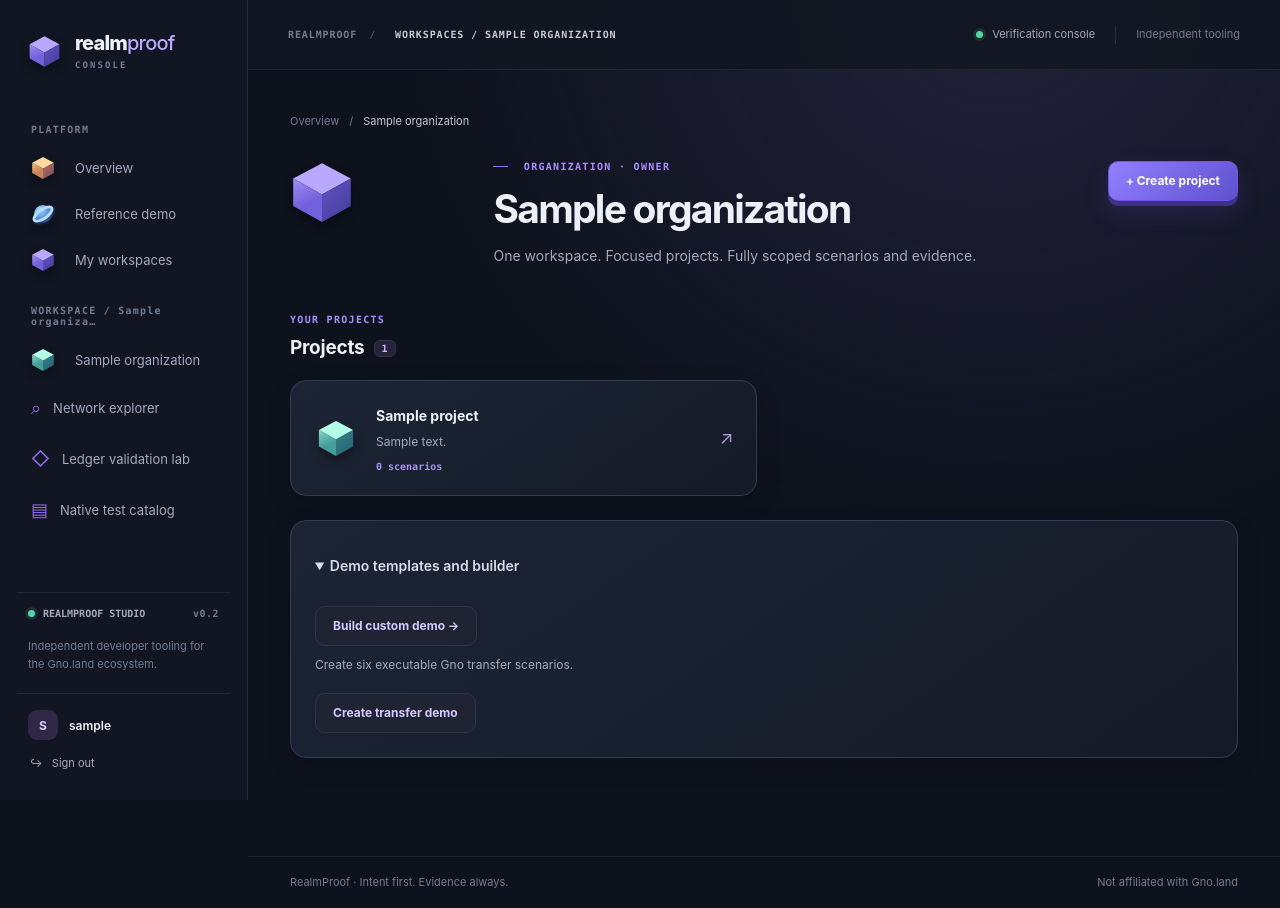
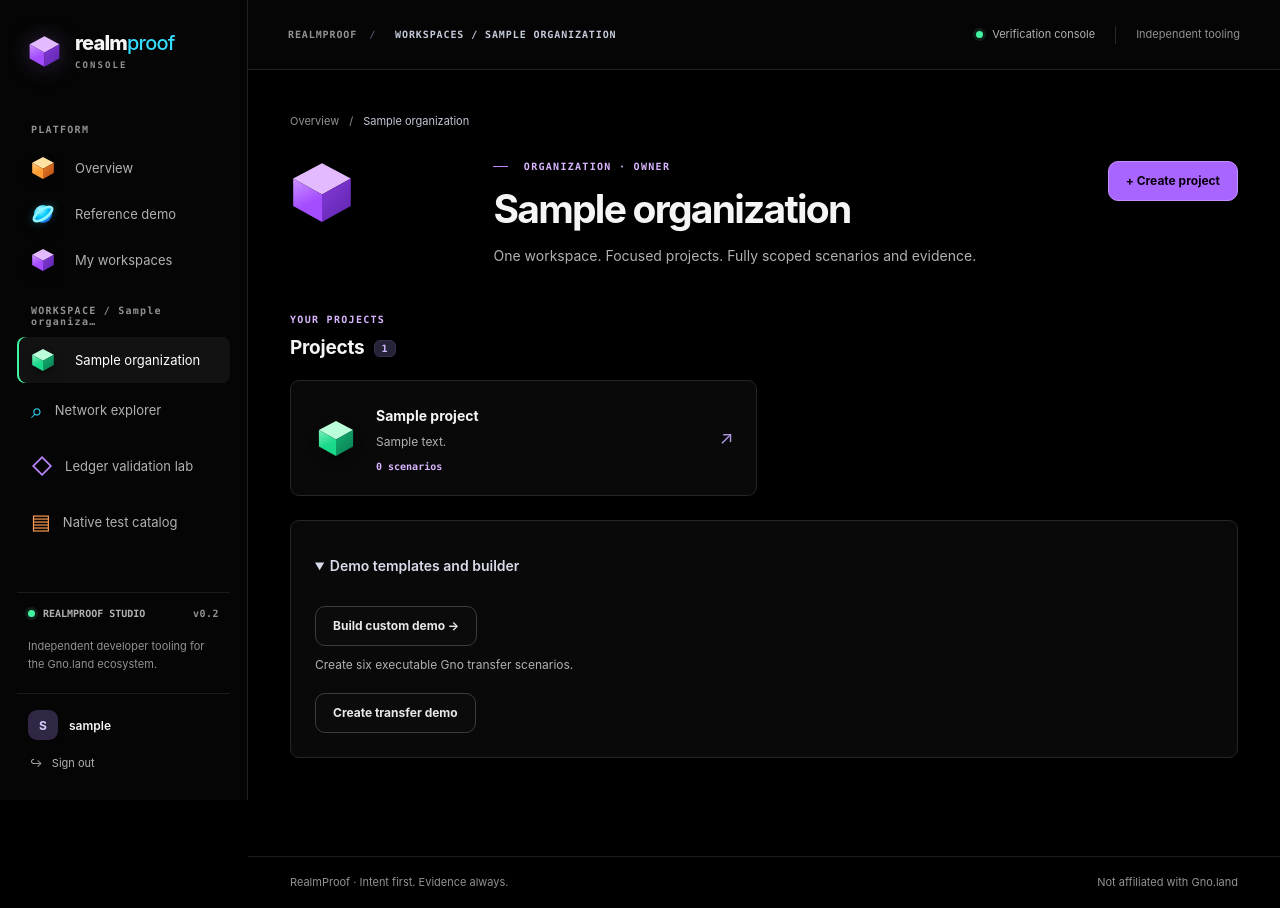
Before and after one commit to helijunior4545-glitch/RealmProof, a Django app: a page that uses studio/templates/studio/base.html in a window 1280 px wide, after a click on "Demo templates and builder". Run offline with Django 5.2, Linux system fonts and the light colour scheme; a user stored in the database is signed in; tables that the repository leaves empty hold one stand-in row (values such as "Sample post"); data that the repository does not hold is empty; parts of the project's set-up code (start-up, migrations or seed data) failed here and were passed over.

Commit message:
design: introduce pure black chromatic console and responsive microinteractions

```diff
--- /dev/null
+++ b/studio/static/studio/chromatic.css
@@ -0,0 +1,64 @@
+/* Chromatic console: neutral black surfaces, semantic spectral accents. */
+:root{--bg:#000;--sidebar:#050505;--surface:#090909;--surface-high:#121212;--field:#050505;--edge:#272727;--edge-soft:#1b1b1b;--text:#f5f5f5;--muted:#b1b1b1;--subtle:#929292;--accent:#bd85ff;--accent-hover:#d9b5ff;--accent-dim:#bd85ff19;--blue:#35ddff;--green:#42f5a1;--red:#ff627e;--amber:#ffc15b}
+body,.app-shell{background:#000;color:var(--text)}
+.sidebar,.topbar{background:#050505;border-color:#222}
+.sidebar{overflow-y:auto}
+.content{background:#000}
+.brand-name>span{color:#35ddff}
+.brand-icon{filter:drop-shadow(0 0 10px #bd85ff44)}
+.panel,.metric,.workspace-tile,.verdict-box,.run-facts,.overview-callout{background:#090909;border:1px solid #252525;border-radius:9px;box-shadow:none}
+.panel:hover,.metric:hover{border-color:#424242}
+.rp-object{--top:#e4baff;--left:#a44dff;--right:#5921a6;transition:transform .24s cubic-bezier(.2,.8,.2,1),filter .24s}
+.rp-vault{--top:#baffd9;--left:#1bd98b;--right:#08764d}
+.rp-stack{--top:#ffe2a1;--left:#ff9d32;--right:#b94b13}
+.rp-orbit{--top:#c2faff;--left:#00c9ff;--right:#1853d6}
+.rp-orbit b{border-color:#8bf5ff;box-shadow:0 0 8px #35ddff55}
+.chroma-amber{--nav-color:#ffc15b}.chroma-pink{--nav-color:#ff75d5}.chroma-violet{--nav-color:#bd85ff}.chroma-green{--nav-color:#42f5a1}.chroma-cyan{--nav-color:#35ddff}.chroma-orange{--nav-color:#ff9d52}
+.nav-link{position:relative;transition:background .18s,color .18s,box-shadow .18s}
+.nav-link .t-nav-glyph{color:var(--nav-color,#bd85ff);font-size:21px;transition:transform .2s,filter .2s}
+.nav-link:hover,.nav-link[aria-current=page]{background:#121212;color:#fff;box-shadow:inset 2px 0 var(--nav-color,#bd85ff)}
+.nav-link:hover .rp-object,.nav-link:hover .t-nav-glyph{transform:translateY(-2px) rotate(-7deg);filter:drop-shadow(0 0 7px var(--nav-color,#bd85ff))}
+.nav-link[aria-current=page] .t-nav-glyph{filter:drop-shadow(0 0 6px var(--nav-color,#bd85ff))}
+.button,.jury-cta,.tw-primary,.tw-outline{transition:transform .16s,background .18s,border-color .18s,box-shadow .18s}
+.button.primary,.jury-cta,.tw-primary{background:#a965ff;color:#08000e;border:1px solid #c68fff;box-shadow:none;font-weight:750}
+.button.primary:hover,.jury-cta:hover,.tw-primary:hover{background:#c18bff;box-shadow:0 0 20px #a965ff35;transform:translateY(-1px)}
+.button:active,.jury-cta:active,.tw-primary:active,.tw-outline:active{transform:translateY(1px) scale(.98)}
+.button.secondary,.tw-outline{background:#0b0b0b;border-color:#3c3c3c;color:#e8e8e8}
+.button.secondary:hover,.tw-outline:hover{border-color:#35ddff;color:#35ddff;background:#35ddff0b}
+input,select,textarea,.tw-form input,.tw-form select{background:#050505;border-color:#343434;color:#f5f5f5;transition:border-color .18s,box-shadow .18s}
+input:focus,select:focus,textarea:focus,.tw-form input:focus,.tw-form select:focus{border-color:#35ddff;box-shadow:0 0 0 3px #35ddff18}
+.tw{--tw-panel:#090909;--tw-deep:#030303;--tw-border:#282828;--tw-secondary:#adadad;--tw-primary:#bd85ff;--tw-good:#42f5a1;--tw-fail:#ff627e;--tw-warn:#ffc15b;color:#f5f5f5}
+.tw .tw-crumb,.tw-overline{color:#a5a5a5}
+.tw .tw-rail a{transition:color .18s,border-color .18s,background .18s}
+.tw .tw-rail a:hover,.tw .tw-rail a.tw-active{color:#35ddff;border-bottom-color:#35ddff}
+.tw-stat{position:relative;overflow:hidden;transition:border-color .2s,transform .2s}
+.tw-stat:before{content:"";position:absolute;left:0;top:0;width:100%;height:2px;background:var(--stat-accent,#35ddff);opacity:.8}
+.tw-stat:nth-child(2){--stat-accent:#42f5a1}.tw-stat:nth-child(3){--stat-accent:#ff9d52}.tw-stat:nth-child(4){--stat-accent:#bd85ff}
+.tw-stat:hover{border-color:var(--stat-accent,#35ddff);transform:translateY(-2px)}
+.tw-card,.tw-stat{border-radius:8px}
+.tw-table th{background:#141414;color:#bdbdbd}
+.tw-table td small,.tw-truncate{color:#aaa}
+.tw-table tbody tr{transition:background .16s}
+.tw-table tbody tr:hover{background:#35ddff0b}
+.tw-tag,.tw-code-tag,.tw-count{background:#bd85ff10;border-color:#bd85ff55;color:#d6b3ff}
+.tw-result-header,.tw-notice{background:#35ddff09;border-color:#35ddff40}
+.tw-live{background:#42f5a10b;border-color:#42f5a144;color:#42f5a1}
+.tw-icon.tw-good{background:#42f5a118}.tw-icon.tw-bad{background:#ff627e18}.tw-icon.tw-neutral{background:#ffc15b18}
+.tw-placeholder-icon{background:#35ddff0d;border-color:#35ddff55;color:#35ddff;box-shadow:0 0 22px #35ddff12}
+.tw-suite>summary{transition:background .18s,color .18s}
+.tw-suite>summary:hover{background:#ffffff08;color:#35ddff}
+.tw-suite-glyph{background:#bd85ff12;border-color:#bd85ff44;color:#bd85ff}
+.tw-suite:nth-of-type(2n) .tw-suite-glyph{background:#35ddff12;border-color:#35ddff44;color:#35ddff}
+.tw-suite:nth-of-type(3n) .tw-suite-glyph{background:#ff9d5212;border-color:#ff9d5244;color:#ff9d52}
+.tw-suite-toggle{transition:transform .2s;color:#35ddff}
+.tw-suite[open]>summary .tw-suite-toggle{transform:rotate(180deg)}
+.tw-timeline i{background:#35ddff10;border-color:#35ddff55;color:#35ddff}
+.tw-timeline>div:not(:last-child) i:after{border-color:#35ddff44}
+.tw-timeline>div:nth-child(2n) i{background:#bd85ff12;border-color:#bd85ff55;color:#bd85ff}
+.tw-disclosure[open] pre,.tw-suite[open] .tw-table-scroll{animation:chroma-reveal .22s ease-out}
+@keyframes chroma-reveal{from{opacity:.45;transform:translateY(-4px)}to{opacity:1;transform:translateY(0)}}
+.workspace-tile{transition:transform .2s,border-color .2s,box-shadow .2s}
+.workspace-tile:hover{border-color:#35ddff;box-shadow:0 0 20px #35ddff10}
+.status-passed{color:#42f5a1}.status-failed,.status-error{color:#ff627e}.status-pending{color:#ffc15b}
+a:focus-visible,button:focus-visible,summary:focus-visible{outline:2px solid #35ddff;outline-offset:3px}
+@media(prefers-reduced-motion:reduce){*,*::before,*::after{animation:none!important;transition:none!important;scroll-behavior:auto!important}.tw-stat:hover,.button:hover,.nav-link:hover .rp-object,.nav-link:hover .t-nav-glyph{transform:none!important}}
--- a/studio/templates/studio/base.html
+++ b/studio/templates/studio/base.html
@@ -5,12 +5,13 @@
   <meta charset="utf-8">
   <meta name="viewport" content="width=device-width, initial-scale=1">
   <meta name="color-scheme" content="dark">
-  <meta name="theme-color" content="#0b0d12">
+  <meta name="theme-color" content="#000000">
   <title>{% block title %}Console{% endblock %} · RealmProof</title>
   <link href="{% static 'studio/app.css' %}" rel="stylesheet">
   <script src="{% static 'studio/console.js' %}" defer></script>
   <link href="{% static 'studio/objects.css' %}" rel="stylesheet">
   {% block extra_head %}{% endblock %}
+  <link href="{% static 'studio/chromatic.css' %}" rel="stylesheet">
 </head>
 <body>
   <div class="app-shell">
@@ -20,16 +21,16 @@
         <span class="brand-name">realm<span>proof</span><small>CONSOLE</small></span>
       </a>
       <div class="nav-group-label">PLATFORM</div>
-      <a class="nav-link" href="{% url 'studio:public_demo' %}"><span class="rp-object rp-stack" aria-hidden="true"><i></i><b></b><em></em></span> Overview</a>
-      {% if user.is_authenticated %}<a class="nav-link" href="{% url 'studio:reference_demo' %}"><span class="rp-object rp-orbit" aria-hidden="true"><i></i><b></b><em></em></span> Reference demo</a>{% endif %}
+      <a class="nav-link chroma-amber" {% if request.resolver_match.url_name == 'public_demo' %}aria-current="page"{% endif %} href="{% url 'studio:public_demo' %}"><span class="rp-object rp-stack" aria-hidden="true"><i></i><b></b><em></em></span> Overview</a>
+      {% if user.is_authenticated %}<a class="nav-link chroma-pink" {% if request.resolver_match.url_name == 'reference_demo' %}aria-current="page"{% endif %} href="{% url 'studio:reference_demo' %}"><span class="rp-object rp-orbit" aria-hidden="true"><i></i><b></b><em></em></span> Reference demo</a>{% endif %}
 
-      {% if user.is_authenticated %}<a class="nav-link" href="{% url 'studio:dashboard' %}"><span class="rp-object rp-cube" aria-hidden="true"><i></i><b></b><em></em></span> My workspaces</a>{% endif %}
+      {% if user.is_authenticated %}<a class="nav-link chroma-violet" {% if request.resolver_match.url_name == 'dashboard' %}aria-current="page"{% endif %} href="{% url 'studio:dashboard' %}"><span class="rp-object rp-cube" aria-hidden="true"><i></i><b></b><em></em></span> My workspaces</a>{% endif %}
       {% if member %}
       <div class="nav-group-label nav-group-gap">WORKSPACE / {{ member.organization.name|truncatechars:16 }}</div>
-      <a class="nav-link" href="{% url 'studio:organization' member.organization.slug %}"><span class="rp-object rp-vault" aria-hidden="true"><i></i><b></b><em></em></span> {{ member.organization.name|truncatechars:19 }}</a>
-      <a class="nav-link" href="{% url 'studio:network' member.organization.slug %}"><span class="t-nav-glyph">⌕</span> Network explorer</a>
-      <a class="nav-link" href="{% url 'studio:ledger_lab' member.organization.slug %}"><span class="t-nav-glyph">◇</span> Ledger validation lab</a>
-      <a class="nav-link" href="{% url 'studio:native_catalog' member.organization.slug %}"><span class="t-nav-glyph">▤</span> Native test catalog</a>
+      <a class="nav-link chroma-green" {% if request.resolver_match.url_name == 'organization' %}aria-current="page"{% endif %} href="{% url 'studio:organization' member.organization.slug %}"><span class="rp-object rp-vault" aria-hidden="true"><i></i><b></b><em></em></span> {{ member.organization.name|truncatechars:19 }}</a>
+      <a class="nav-link chroma-cyan" {% if request.resolver_match.url_name == 'network' %}aria-current="page"{% endif %} href="{% url 'studio:network' member.organization.slug %}"><span class="t-nav-glyph">⌕</span> Network explorer</a>
+      <a class="nav-link chroma-violet" {% if request.resolver_match.url_name == 'ledger_lab' %}aria-current="page"{% endif %} href="{% url 'studio:ledger_lab' member.organization.slug %}"><span class="t-nav-glyph">◇</span> Ledger validation lab</a>
+      <a class="nav-link chroma-orange" {% if request.resolver_match.url_name == 'native_catalog' %}aria-current="page"{% endif %} href="{% url 'studio:native_catalog' member.organization.slug %}"><span class="t-nav-glyph">▤</span> Native test catalog</a>
       {% endif %}
       <div class="sidebar-bottom">
         <div class="sidebar-meta"><span class="status-dot"></span> REALMPROOF STUDIO <span class="muted-tag">v0.2</span></div>
```
